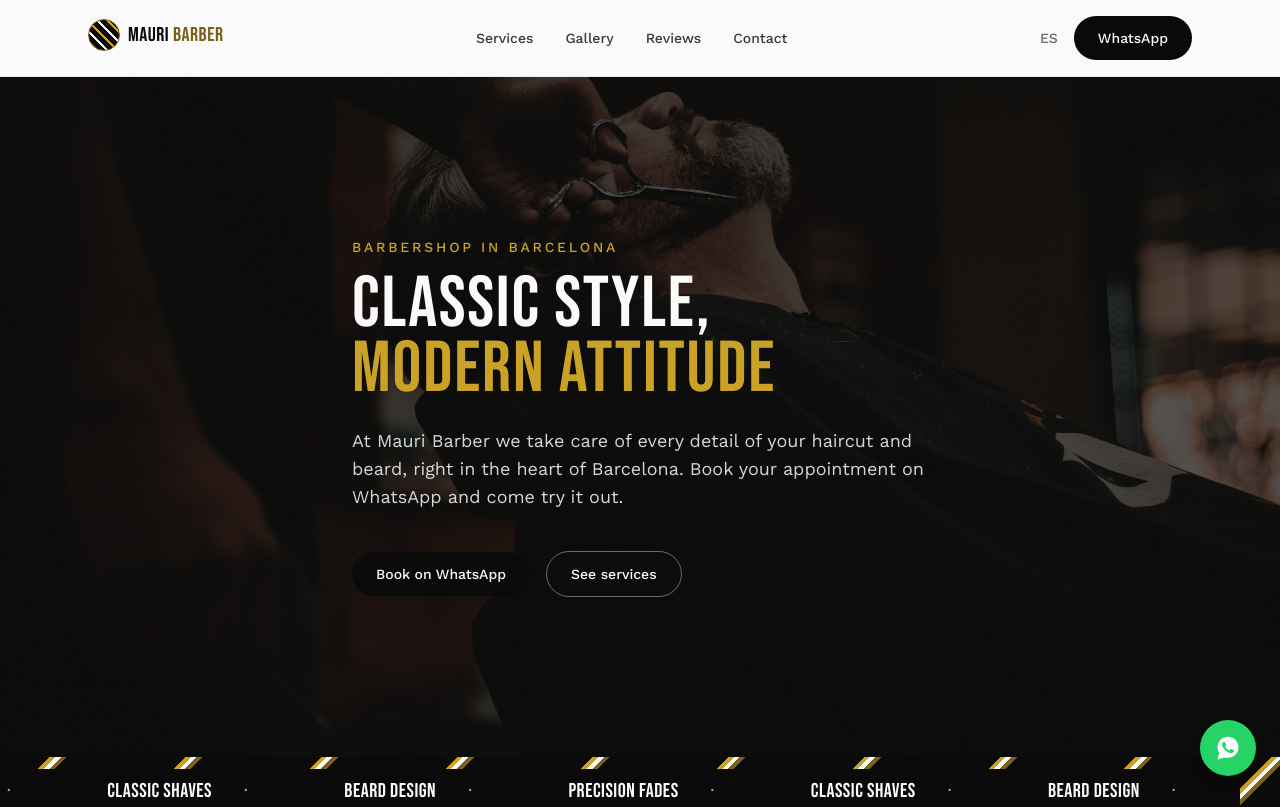
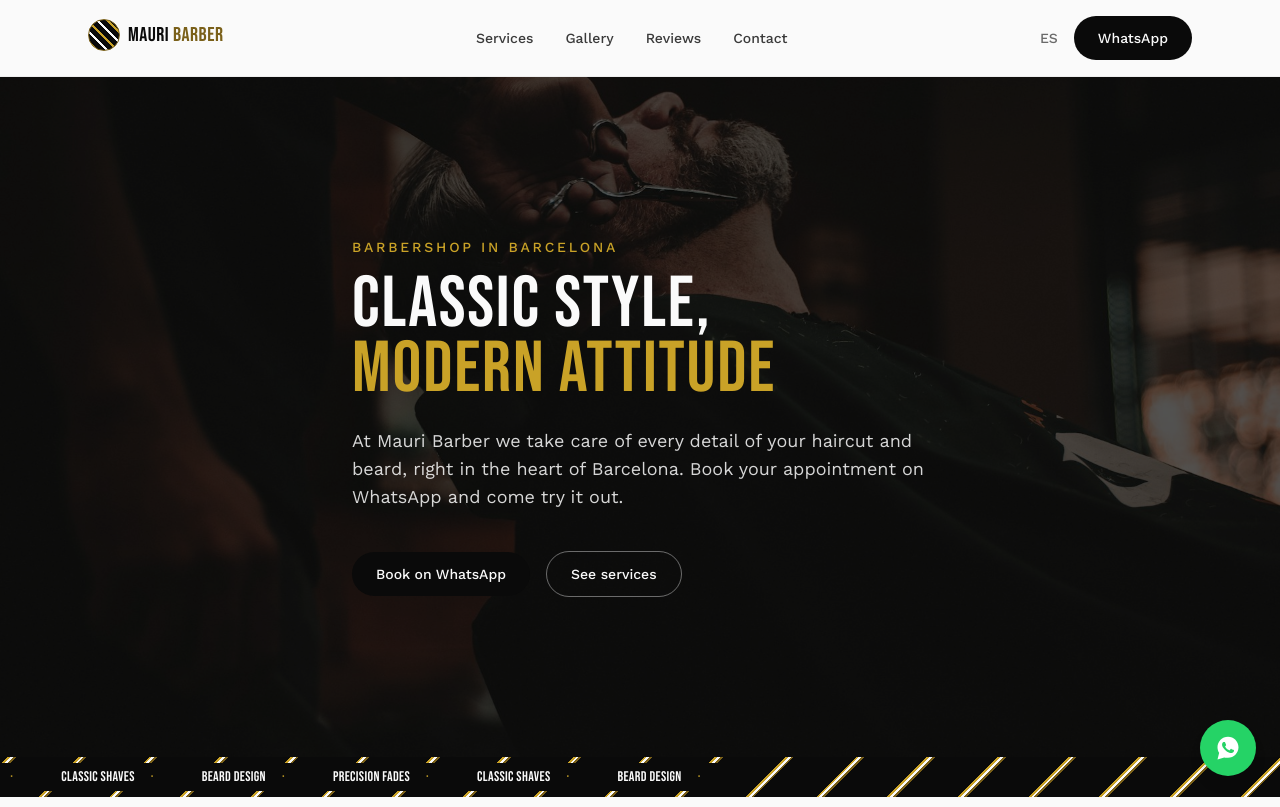
Before and after one commit to Mauribarber1/mauriwebsite, a Next.js app: page /en in a window 1280 px wide. Shown: the top 807 px of the page. Built offline with nearby package versions, Linux system fonts and the light colour scheme.

Commit message:
fix: make the stripe marquee band smaller and more compact

```diff
--- a/components/StripeBand/StripeBand.tsx
+++ b/components/StripeBand/StripeBand.tsx
@@ -9,20 +9,20 @@ export default function StripeBand({ stripeBand }: StripeBandProps) {
 
   return (
     <div
-      className="overflow-hidden py-3"
+      className="overflow-hidden py-1.5"
       style={{
         backgroundImage:
-          "repeating-linear-gradient(-45deg, var(--color-ink) 0 42px, var(--color-gold-dark) 42px 46px, var(--color-paper) 46px 50px, var(--color-gold) 50px 54px, var(--color-ink) 54px 96px)",
+          "repeating-linear-gradient(-45deg, var(--color-ink) 0 22px, var(--color-gold-dark) 22px 24px, var(--color-paper) 24px 26px, var(--color-gold) 26px 28px, var(--color-ink) 28px 50px)",
       }}
     >
       <div
         aria-hidden="true"
-        className="animate-stripe-scroll inline-flex whitespace-nowrap bg-ink py-2"
+        className="animate-stripe-scroll inline-flex whitespace-nowrap bg-ink py-1"
       >
         {loopItems.map((item, index) => (
-          <span key={`${item}-${index}`} className="font-display mx-8 text-xl tracking-wide text-paper">
+          <span key={`${item}-${index}`} className="font-display mx-4 text-sm tracking-wide text-paper">
             {item}
-            <span className="mx-8 text-gold">·</span>
+            <span className="mx-4 text-gold">·</span>
           </span>
         ))}
       </div>
```
